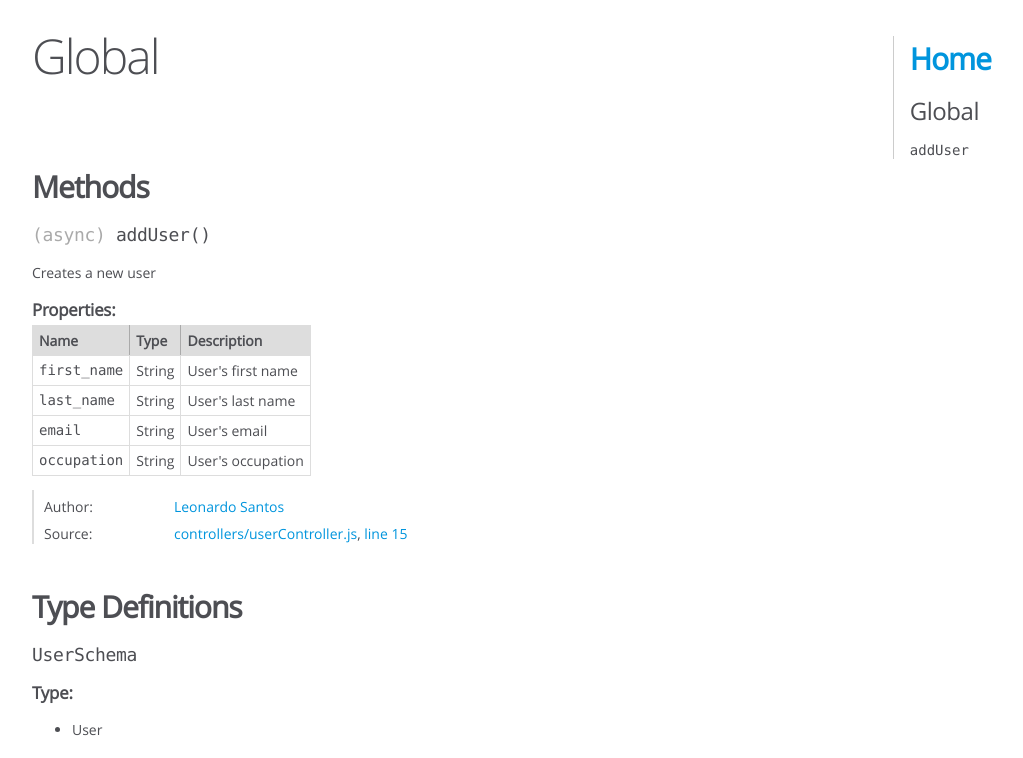
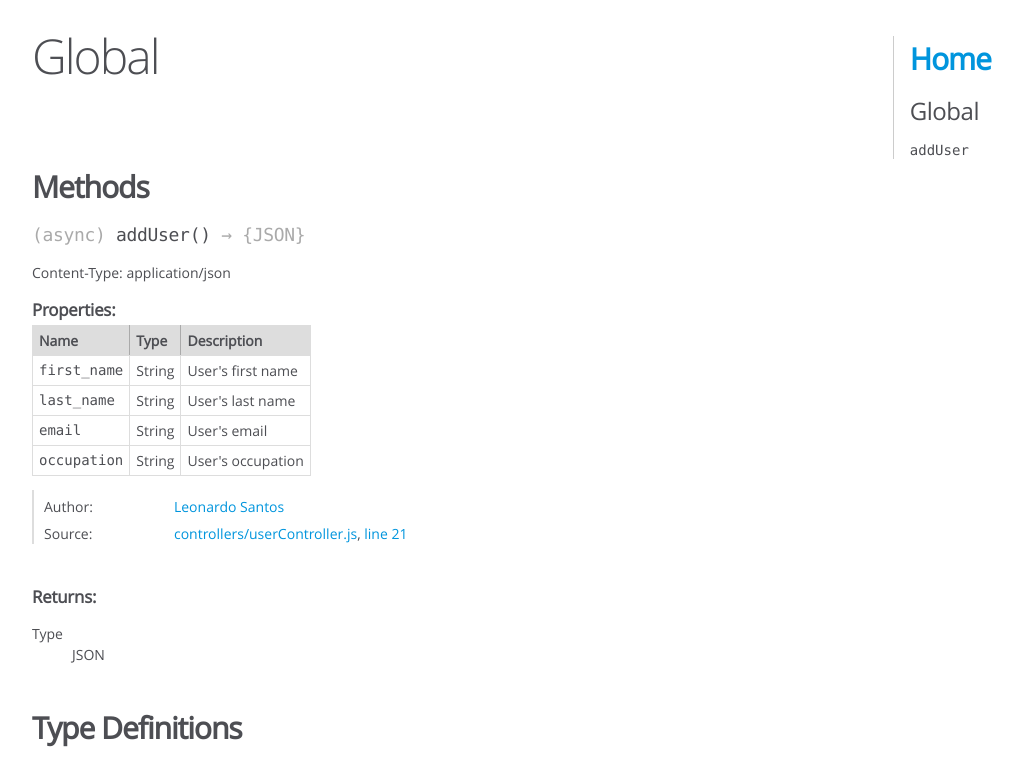
Before and after one commit to leonoronhas/node-hmdyk, a website: page docs/global.html in a window 1280 px wide. Shown: the top 758 px of the page, without its empty margins (0-1023 px from the left). Drawn offline with Linux system fonts and the light colour scheme.

Commit message:
refactor: still missing info

```diff
--- a/controllers/userController.js
+++ b/controllers/userController.js
@@ -4,6 +4,10 @@ const User = require('../models/user');
  * Create User
  * @author Leonardo Santos <dev.leo.santos@gmail.com>
  * @description Creates a new user
+ * @description HTTP Method: POST
+ * @description HTTP Request type: Body
+ * @description Path: /user/add-user
+ * @description Content-Type: application/json
  *
  * @async
  *
@@ -11,6 +15,8 @@ const User = require('../models/user');
  * @property {String} last_name User's last name
  * @property {String} email User's email
  * @property {String} occupation User's occupation
+ *
+ * @returns {JSON}
  */
 const addUser = async (req, res) => {
   try {
--- a/docs/global.html
+++ b/docs/global.html
@@ -104,7 +104,7 @@
 
 
 
-    <h4 class="name" id="addUser"><span class="type-signature">(async) </span>addUser<span class="signature">()</span><span class="type-signature"></span></h4>
+    <h4 class="name" id="addUser"><span class="type-signature">(async) </span>addUser<span class="signature">()</span><span class="type-signature"> &rarr; {JSON}</span></h4>
 
 
 
@@ -112,7 +112,7 @@
 
 
 <div class="description">
-    Creates a new user
+    Content-Type: application/json
 </div>
 
 
@@ -270,7 +270,7 @@
     <dt class="tag-author">Author:</dt>
     <dd class="tag-author">
         <ul>
-            <li><a href="mailto:leonoronsantos@gmail.com">Leonardo Santos</a></li>
+            <li><a href="mailto:dev.leo.santos@gmail.com">Leonardo Santos</a></li>
         </ul>
     </dd>
 
@@ -284,7 +284,7 @@
 
     <dt class="tag-source">Source:</dt>
     <dd class="tag-source"><ul class="dummy"><li>
-        <a href="controllers_userController.js.html">controllers/userController.js</a>, <a href="controllers_userController.js.html#line15">line 15</a>
+        <a href="controllers_userController.js.html">controllers/userController.js</a>, <a href="controllers_userController.js.html#line21">line 21</a>
     </li></ul></dd>
 
 
@@ -307,6 +307,24 @@
 
 
 
+
+
+<h5>Returns:</h5>
+
+
+
+
+<dl>
+    <dt>
+        Type
+    </dt>
+    <dd>
+
+<span class="param-type">JSON</span>
+
+
+    </dd>
+</dl>
 
 
 
@@ -529,7 +547,7 @@
 <br class="clear">
 
 <footer>
-    Documentation generated by <a href="https://github.com/jsdoc/jsdoc">JSDoc 3.6.7</a> on Sat Oct 02 2021 00:23:46 GMT-0600 (Mountain Daylight Time)
+    Documentation generated by <a href="https://github.com/jsdoc/jsdoc">JSDoc 3.6.7</a> on Sat Oct 02 2021 00:37:17 GMT-0600 (Mountain Daylight Time)
 </footer>
 
 <script> prettyPrint(); </script>
```
Also changed, not shown: docs/controllers_userController.js.html (+8 -2 lines), docs/index.html (+1 -1 lines), docs/models_user.js.html (+1 -1 lines).
